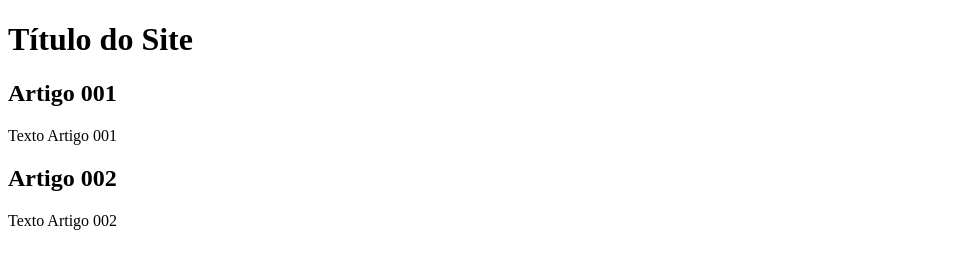
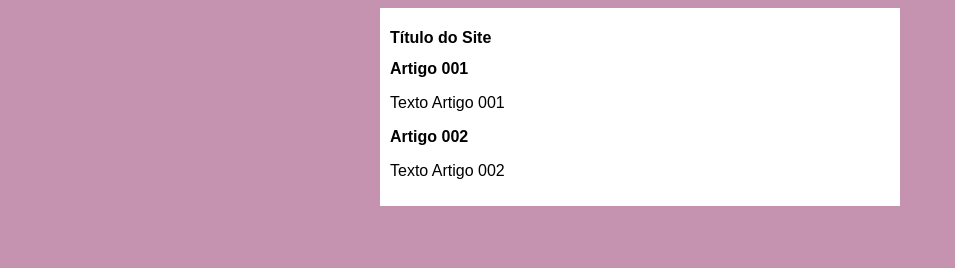
Before and after one commit to josiasti/projeto-site, a plain HTML site: page index.html in a window 1280 px wide. Shown: the whole page, without its empty margins (0-955 px from the left). Drawn offline with Linux system fonts and the light colour scheme.

Commit message:
Iniciei o design

```diff
--- /dev/null
+++ b/estilos/style.css
@@ -0,0 +1,18 @@
+*{
+    font-family: Arial, Helvetica, sans-serif;
+    font-size: 16px;
+
+}
+
+body{
+    background-color: rgb(197, 147, 175);
+}
+
+
+main{
+    background-color: white;
+    width: 500px;
+    margin: auto;
+    padding: 10px;
+    box-shadow: 3px 3 px 5px rgba(0,0,0.473);
+}
--- a/index.html
+++ b/index.html
@@ -4,6 +4,7 @@
     <meta charset="UTF-8">
     <meta name="viewport" content="width=device-width, initial-scale=1.0">
     <title>Titulo do Site</title>
+    <link rel="stylesheet" href="estilos/style.css">
 </head>
 
 <body>
```
